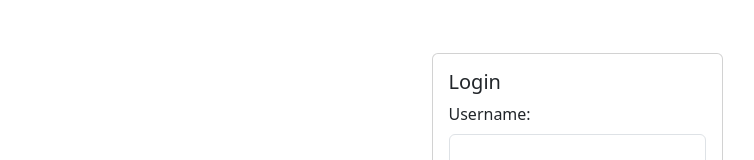
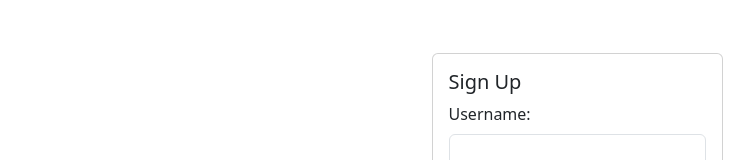
Before and after one commit to QuFranklin/myFlix-client, a React (Vite) app: page /signup in a window 1280 px wide. Shown: the part 247-407 px from the top of the page, without its empty margins (63-817 px from the left). Built offline with nearby package versions, Linux system fonts and the light colour scheme.

Commit message:
Update signup-view.jsx

```diff
--- a/src/components/signup-view/signup-view.jsx
+++ b/src/components/signup-view/signup-view.jsx
@@ -41,7 +41,7 @@ export const SignupView = () => {
             <Col>
               <Card className="login-card">
                 <Card.Body>
-                  <Card.Title>Login</Card.Title>
+                  <Card.Title>Sign Up</Card.Title>
                   <Form.Group controlId="formUsername">
                     <Form.Label>Username:</Form.Label>
                     <Form.Control
```
